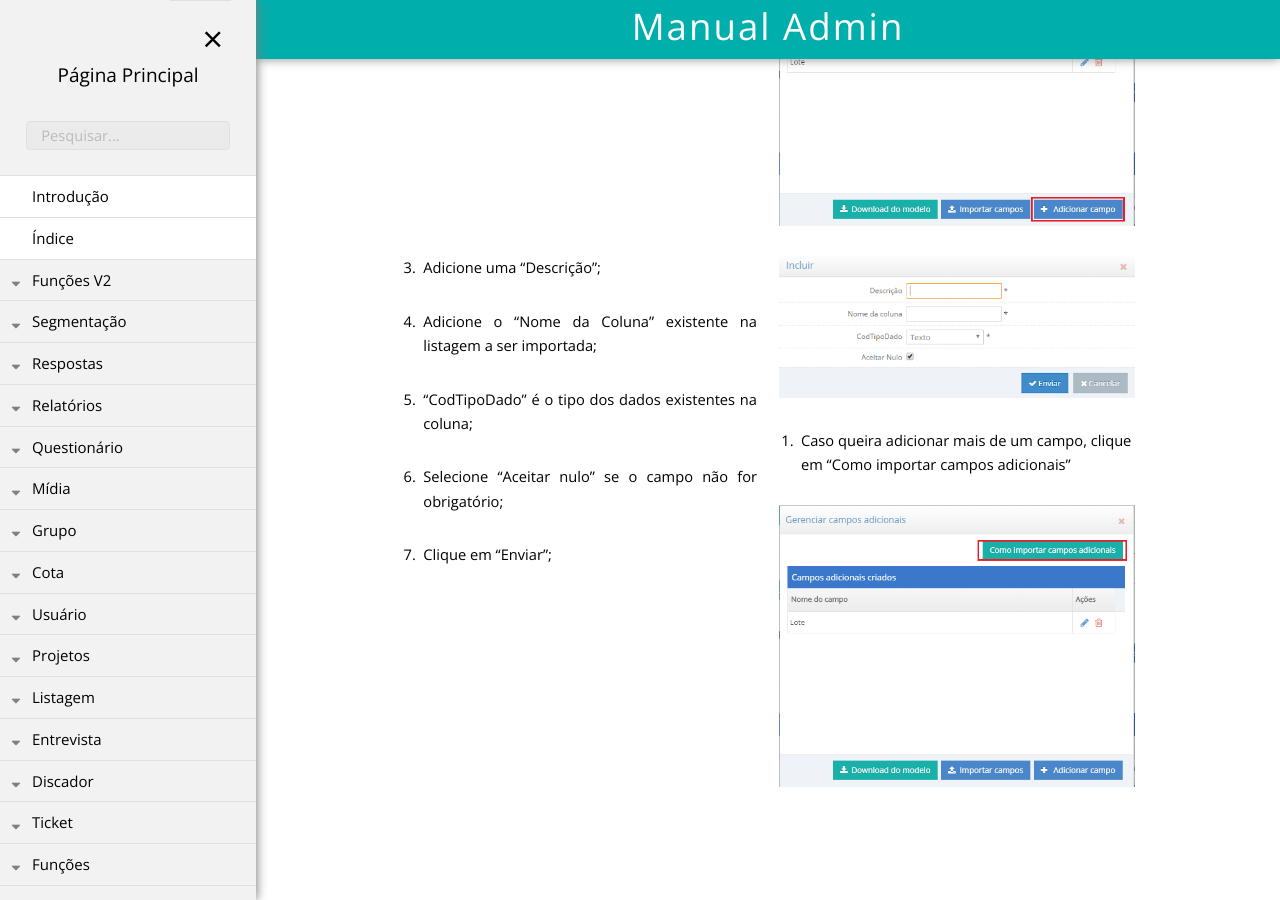
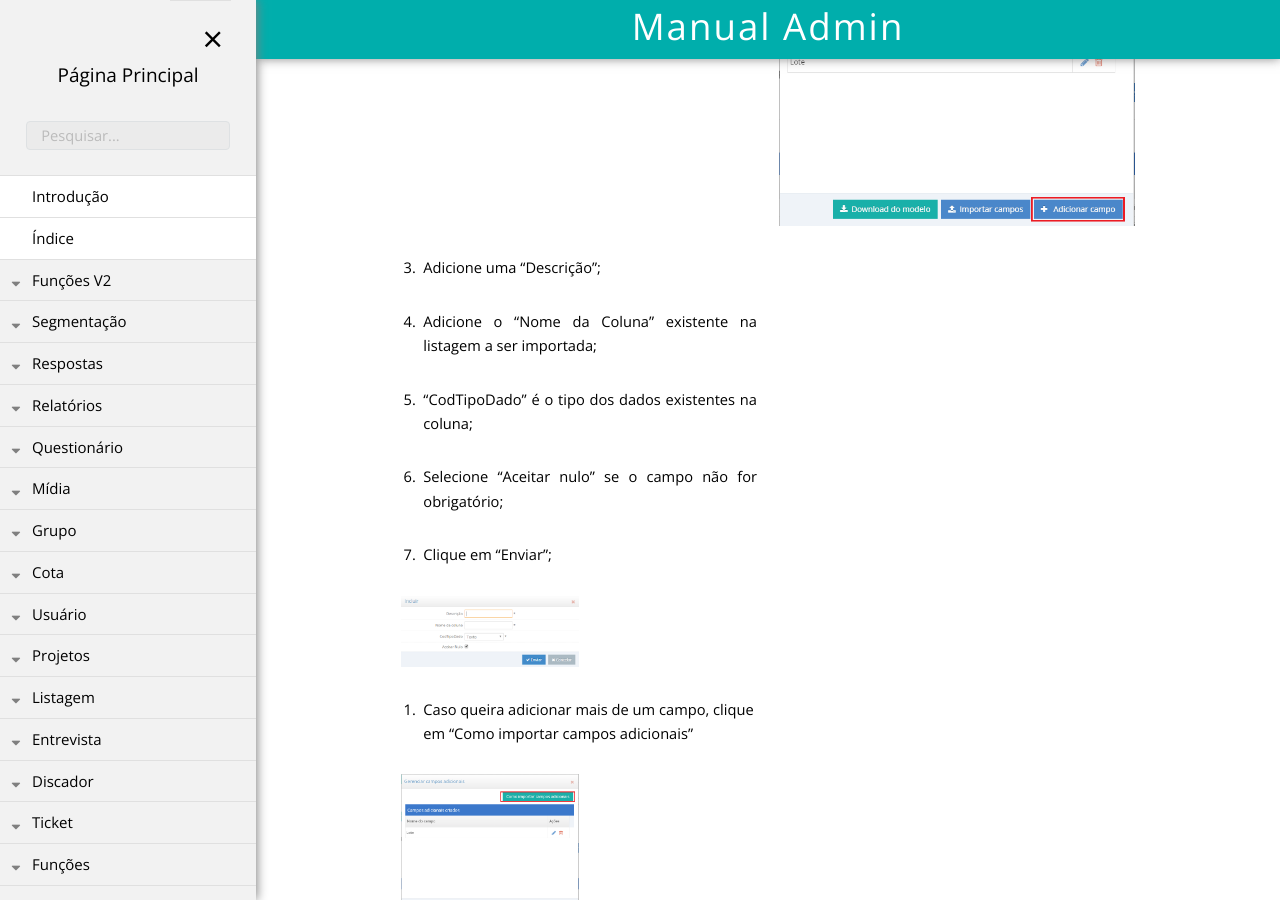
Before and after one commit to rogerio-figueiredo-hsr/hsrtechonline.github.io, a Jekyll site: the page built from _posts/2020-02-07-adicionar-listagem-novo.md, in a window 1280 px wide and 900 px high, scrolled down 1180 px. Built offline with Jekyll 4.4.1, drawn with Linux system fonts in a browser that asks for light colours.

Commit message:
adicionar-listagem

```diff
--- a/_posts/2020-02-07-adicionar-listagem-novo.md
+++ b/_posts/2020-02-07-adicionar-listagem-novo.md
@@ -60,15 +60,16 @@
 6. Selecione "Aceitar nulo" se o campo não for obrigatório;
 
 7. Clique em "Enviar";
-</div>
+
 <div class="6u 12u$(small)" markdown="1">
 ![Imagem de apoio 5]({{ "/assets/img/adicionar-listagem-04.png" | prepend: site.baseurl }})
 </div>
 {:start="8"}
-<div class="6u  12u$(small)" markdown="1">
+
 8. Caso queira adicionar mais de um campo, clique em "Como importar campos adicionais"
-</div>
-<div class="6u  12u$(small)" markdown="1">
+
+<div class="6u 12u$(small)" markdown="1">
 ![Imagem de apoio 6]({{ "/assets/img/instrucoes-listagem-04.png" | prepend: site.baseurl }})
 </div>
+<div>
 </div>
```
